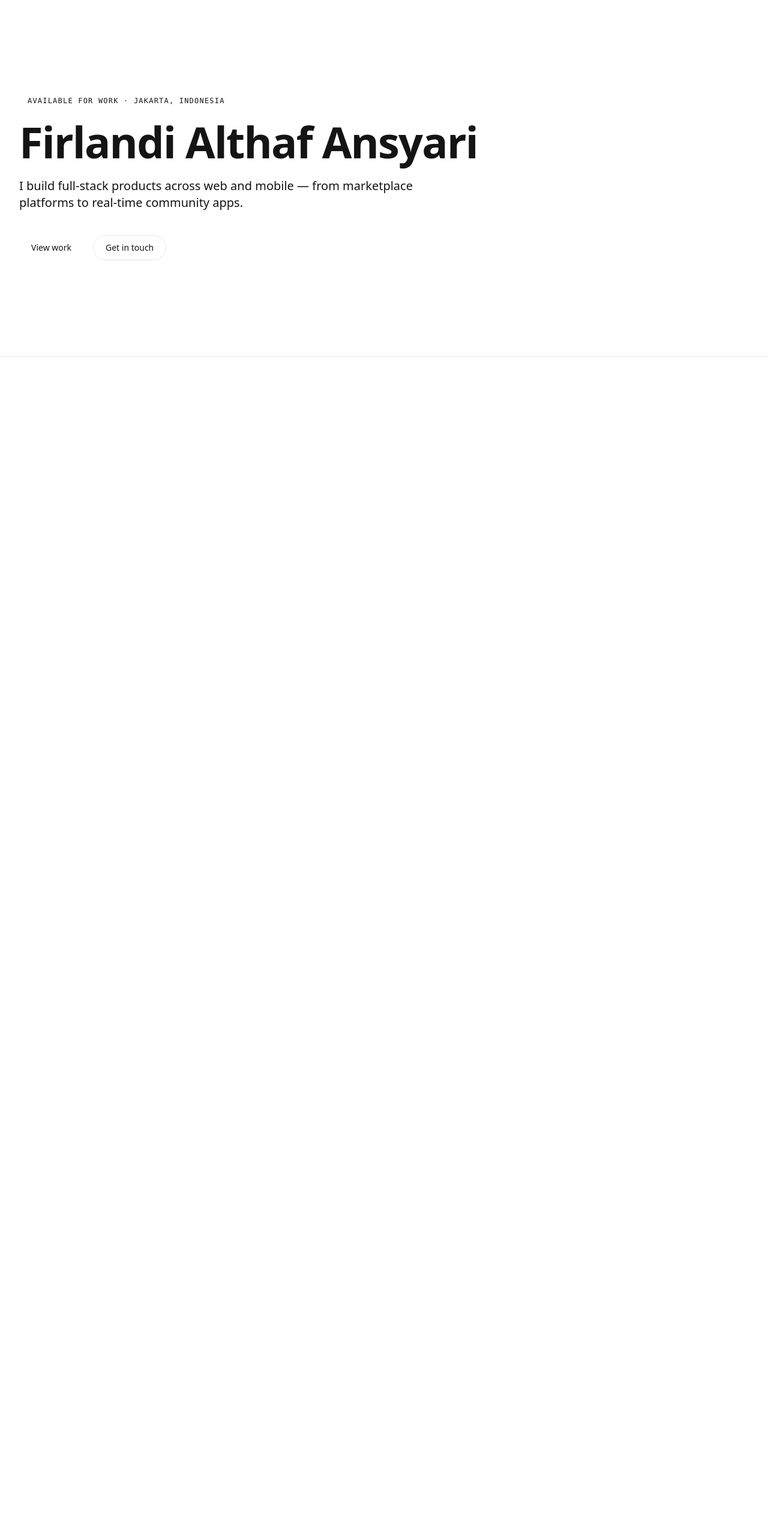
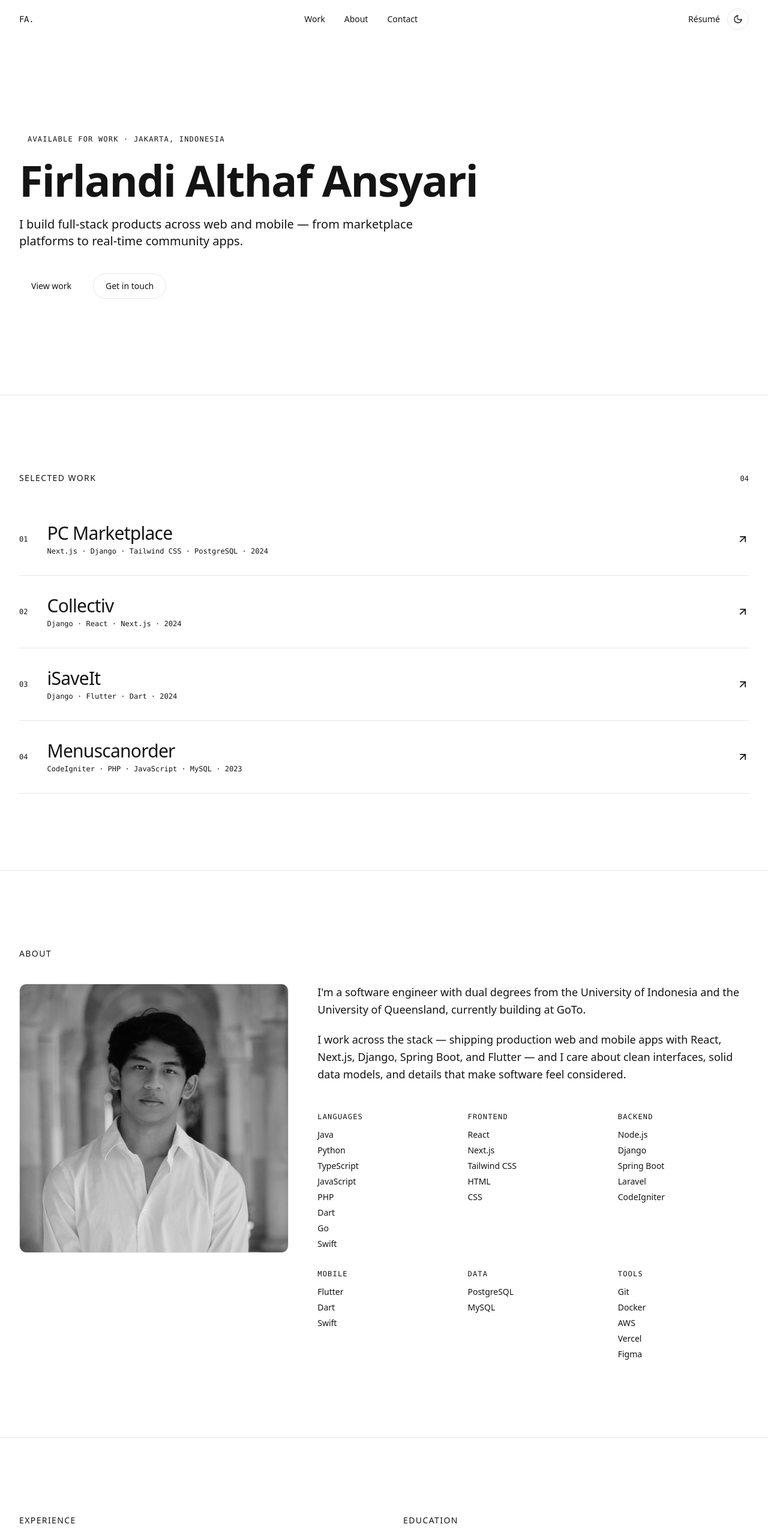
Before and after one commit to faransyari/portfolio, a Next.js app: page / in a window 1280 px wide. Shown: the top 2566 px of the page at 60% size. Before the commit the page ends 800 px from the top, so only its background shows below. Built offline with nearby package versions, Linux system fonts and the light colour scheme.

Commit message:
feat: compose monochrome home page

```diff
--- a/app/page.tsx
+++ b/app/page.tsx
@@ -1,5 +1,23 @@
+import Nav from "@/components/chrome/Nav";
+import Footer from "@/components/chrome/Footer";
 import Hero from "@/components/sections/Hero";
+import Work from "@/components/sections/Work";
+import About from "@/components/sections/About";
+import Experience from "@/components/sections/Experience";
+import Contact from "@/components/sections/Contact";
 
 export default function Home() {
-  return <main><Hero /></main>;
+  return (
+    <>
+      <Nav />
+      <main>
+        <Hero />
+        <Work />
+        <About />
+        <Experience />
+        <Contact />
+      </main>
+      <Footer />
+    </>
+  );
 }
```
